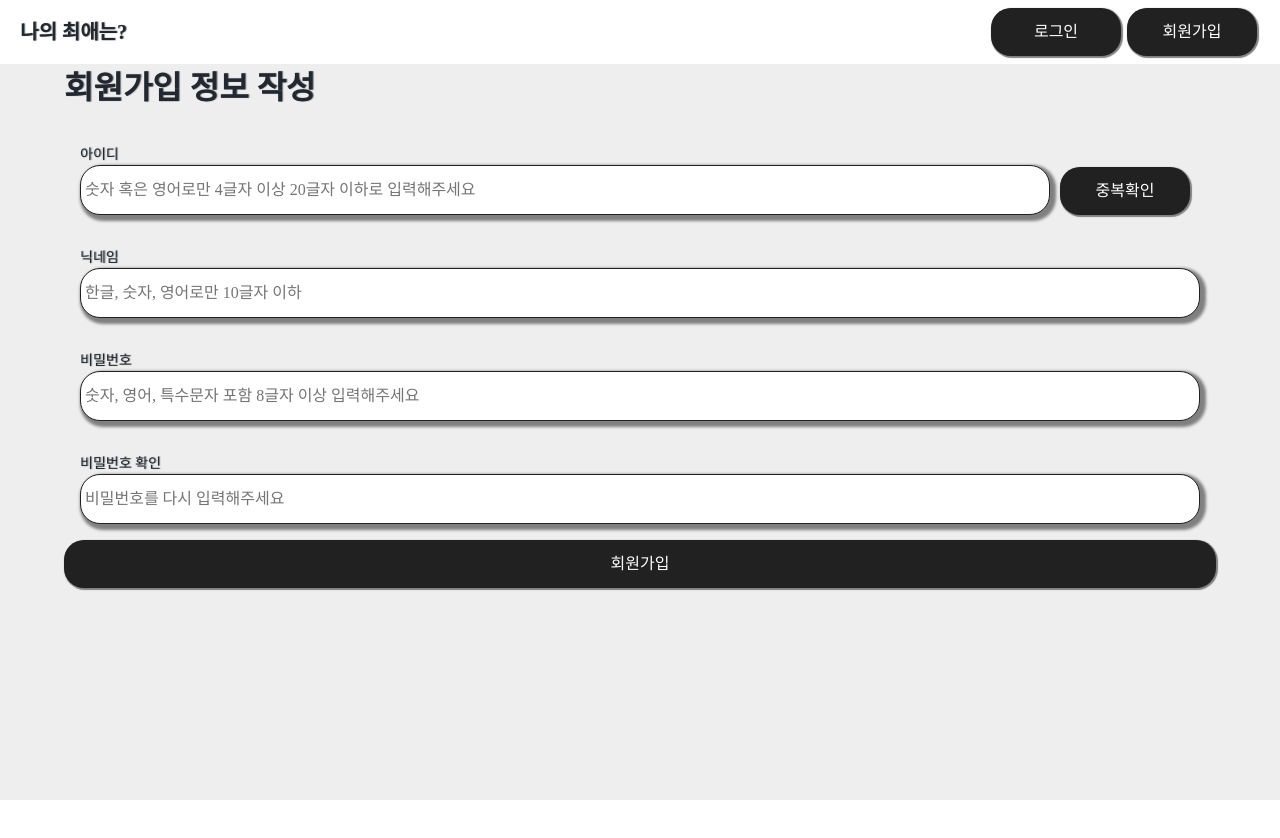
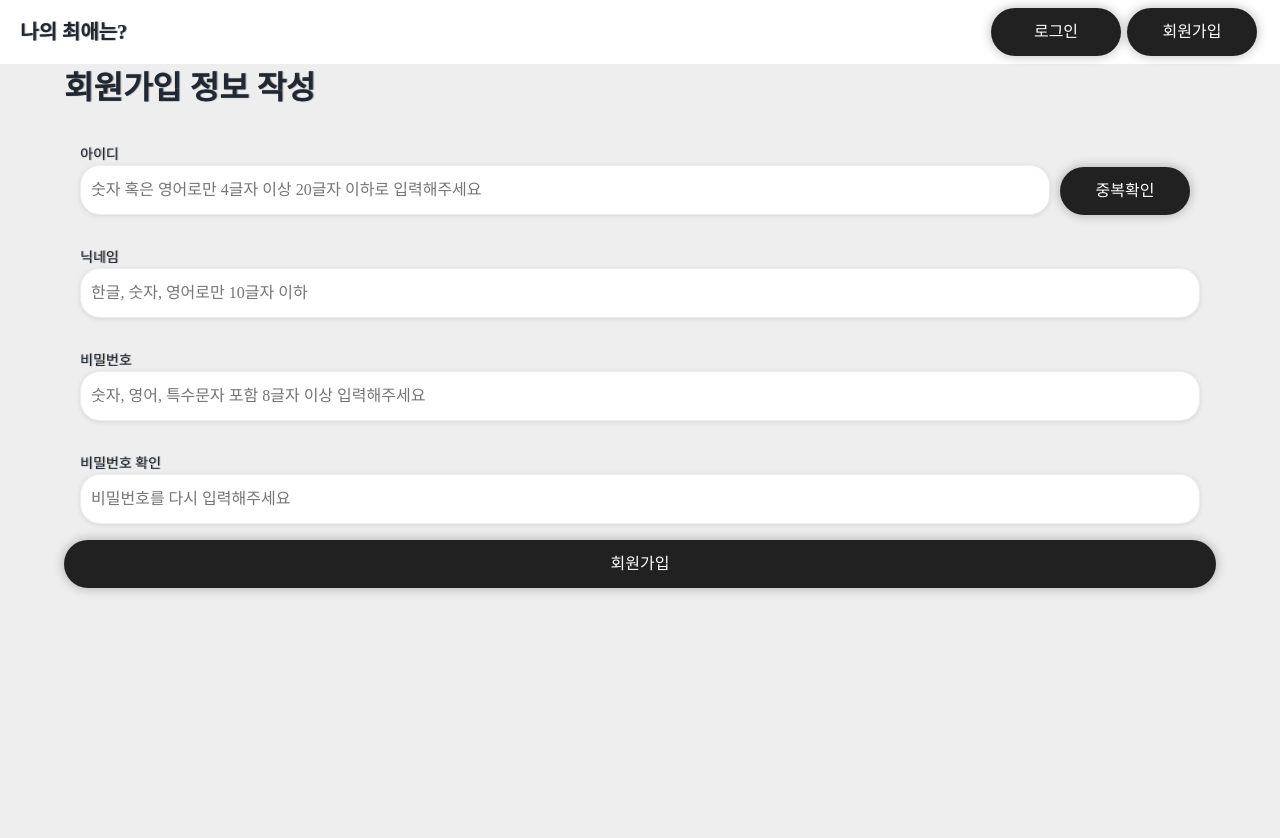
Before and after one commit to sws1552/react_mini_project, a React (Create React App) app: page /signup in a window 1280 px wide. Shown: the top 838 px of the page. Before the commit the page ends 800 px from the top, so only its background shows below. Built offline with nearby package versions, Linux system fonts and the light colour scheme; a web font is replaced by a local one.

Commit message:
중복확인 완료

```diff
--- a/src/components/Header.js
+++ b/src/components/Header.js
@@ -22,7 +22,7 @@ const Header = (props) => {
     return (
       // 로그인 되어 있을 때
       <React.Fragment>
-        <Grid padding="5px 20px" is_flex bg="#FFFFFF">
+        <Grid padding="5px 20px" margin="0px 0px 50px 0px" is_flex bg="#FFFFFF">
 
           <Grid>
             <Text margin="0px" size="20px" bold>
@@ -30,7 +30,7 @@ const Header = (props) => {
             </Text>
           </Grid>
 
-          <Grid flex_basic>
+          <Grid flex_end>
             {/* toggle 사용하면 될 듯
             내가찜한사진 클릭 > likedPostFB
             한번 더 클릭 > getPostFB*/}
@@ -61,7 +61,7 @@ const Header = (props) => {
             </Text>
           </Grid>
 
-          <Grid flex_basic>
+          <Grid flex_end>
             <Button
               radius="100px"
               width="130px"
--- a/src/elements/Button.js
+++ b/src/elements/Button.js
@@ -3,12 +3,12 @@ import styled from "styled-components";
 
 
 const Button = (props) => {
-  const { text, _onClick, is_float, children, margin, padding, width, disabled, radius, displayNone } = props;
+  const { text, _onClick, is_float, children, margin, padding, width, disabled, radius, displayNone} = props;
 
   if (is_float) {
     return (
       <React.Fragment>
-        <FloatButton onClick={_onClick}>{text? text : children}</FloatButton>
+        <FloatButton onClick={_onClick} >{text? text : children}</FloatButton>
       </React.Fragment>
     );
   }
@@ -52,14 +52,15 @@ const ElButton = styled.button`
   ${(props) => (props.radius? `border-radius: ${props.radius};` : '')}
   ${(props) => (props.margin? `margin: ${props.margin};` : '')}
   ${(props) => (props.displayNone ? 'display: none;' : "")}
-  border-radius: 20px;
+  border-radius: 30px;
   transition: 0.2s;
-  box-shadow: 1px 1px 1px 1px gray;
+  box-shadow: rgba(0,0,0,0.2) 0 0 10px 2px;
 
   :hover {
     cursor: pointer;
     background: red;
     transition: background 0.2s
+    box-shadow: rgba(0.2,0,0,0) 0 0 10px 2px;
   }
 `;
 
@@ -81,6 +82,7 @@ const FloatButton = styled.button`
   display: flex;
   justify-content: center;
   align-items: center;
+  z-index: 3;
 
   :hover {
     cursor: pointer;
--- a/src/elements/Grid.js
+++ b/src/elements/Grid.js
@@ -4,7 +4,7 @@ import isNull from "redux-actions/lib/utils/isNull";
 import styled from "styled-components";
 
 const Grid = (props) => {
-  const { is_flex, width, margin, padding, bg, children, center, _wrap, tag_flex, flex_basic, base_align} = props;
+  const { is_flex, width, margin, padding, bg, children, center, _wrap, tag_flex, flex_basic, flex_end, alignItems} = props;
 
 
   const styles = {
@@ -17,7 +17,8 @@ const Grid = (props) => {
       center: center,
       _wrap: _wrap,
       tag_flex: tag_flex,
-      base_align: base_align,
+      flex_end: flex_end,
+      alignItems: alignItems,
   };
   return (
     <React.Fragment>
@@ -30,7 +31,7 @@ Grid.defaultProps = {
   chidren: null,
   is_flex: false,
   flex_basic: false,
-  base_align: false,
+  flex_end: false,
   width: "100%",
   padding: false,
   margin: false,
@@ -38,6 +39,7 @@ Grid.defaultProps = {
   center: false,
   _wrap: null,
   tag_flex: false,
+  alignItems: '',
 };
 
 const GridBox = styled.div`
@@ -52,13 +54,14 @@ const GridBox = styled.div`
       ? `display: flex; align-items: center; justify-content: space-between;`: "")}
   ${(props) =>
     (props.flex_basic
-      ? `display: flex; align-items: center; justify-content: end`: "")}
-  ${(props) => (props.base_align ?
+      ? `display: flex; align-items: center; justify-content: center`: "")}
+  ${(props) => (props.flex_end ?
     `display: flex; align-items: flex-end; justify-content: end`: "")}
 
   ${(props) => (props.center ? `text-align: center` : '')}
   ${(props) => (props._wrap ? `flex-flow: wrap` : '')}
   ${(props) => (props.tag_flex ? `display: flex` : "" )}
+  ${(props) => (props.alignItems ? `align-items: ${props.alignItems}` : "" )}
 
 `
 
--- a/src/elements/Image.js
+++ b/src/elements/Image.js
@@ -41,7 +41,6 @@ Image.defaultProps = {
 const AspectOutter = styled.div`
     width: 100%;
     min-width: 250px;
-    // ${(props) => (props.hover? `&:hover: ba;` : '')}
 `;
 
 const AspectInner = styled.div`
@@ -53,7 +52,7 @@ const AspectInner = styled.div`
     background-position: center;
     ${(props) => (props.width? `width: ${props.width};` : '')}
     border-radius: 5%;
-    box-shadow: 3px 3px 3px 3px gray;
+    box-shadow: rgba(0, 0, 0, 0.1) 0px 1px 20px 0px;
 
 `;
 
--- a/src/elements/Input.js
+++ b/src/elements/Input.js
@@ -48,12 +48,12 @@ const ElTextarea = styled.textarea`
 
 
 const ElInput = styled.input`
-  border: 1px solid #212121;
+  border: 1px solid #eee;
   width: 100%;
-  padding: 12px 4px;
+  padding: 12px 10px;
   box-sizing: border-box;
   border-radius: 20px;
-  box-shadow: 3px 3px 3px 3px gray;
+  box-shadow: rgba(0, 0, 0, 0.1) 0px 1px 5px 0px;
 
   &:focus{
     outline: none;
--- a/src/pages/PostDetail.js
+++ b/src/pages/PostDetail.js
@@ -52,6 +52,7 @@ const PostDetail = (props) => {
 
     return (
         <React.Fragment>
+            <Container>
             <Grid padding="16px">
                 <Text margin="0px" size="36px" bold>상세페이지</Text>
             </Grid>
@@ -77,7 +78,7 @@ const PostDetail = (props) => {
                 </Grid>
             </Grid>
 
-            <Grid padding="16px" is_flex>
+            <Grid padding="16px" flex_basic>
                 <Permit>
                     <Button width="20%" displayNone={_disabled} _onClick={updatePostBtn} text="수정하기" ></Button>
                     <Button width="20%" displayNone={_disabled} _onClick={deletePostBtn} text="삭제하기" ></Button>
@@ -86,18 +87,35 @@ const PostDetail = (props) => {
                     props.history.replace('/');
                 }} text="돌아가기" ></Button>
             </Grid>
+            </Container>
         </React.Fragment>
     )
 
 
 }
 
+const Container = styled.div`
+    width: 50%;
+    margin: 0px auto 50px auto;
+    box-shadow: rgba(0, 0, 0, 0.1) 0px 1px 20px 0px;
+    padding: 30px;
+    border-radius: 20px;
+`;
+
+
 const TitleInput = styled.input`
-    border: 1px solid #212121;
-    width: 100%;
-    padding: 12px 4px;
-    box-sizing: border-box;
-    border-radius: 20px;
+border: 1px solid #eee;
+width: 100%;
+padding: 12px 10px;
+box-sizing: border-box;
+border-radius: 20px;
+box-shadow: rgba(0, 0, 0, 0.1) 0px 1px 5px 0px;
+background-color: white;
+
+&:focus{
+  outline: none;
+  box-shadow: 0 0 0 3px #9E56EB;
+}
 `;
 
 const Taginput = styled.input`
--- a/src/pages/PostList.js
+++ b/src/pages/PostList.js
@@ -38,18 +38,6 @@ const PostList = (props) => {
         }
       // }
 }, [likeButton]);
-
-  // React.useEffect(() => {
-  //   // post_list가 0일 때만 getPostFB 하는거!
-  //   // 이미 리스트 있을 때는 getPostFB 따로 안하고 기존에 있던 리덕스에서 불러옴
-  //   // if(post_list.length === 0) {
-  //       // if(!likeButton){
-  //         // dispatch(postActions.getPostFB());
-  //       // }
-  //       // else {
-  //         dispatch(likeActions.setLikeFB());
-  //       // }
-  // }, []);
 
 
   return (
@@ -95,7 +83,6 @@ const PostList = (props) => {
 
 // 카드 나타나는 전체 넓이
 const Postcards = styled.div`
-  margin-top: 30px;
 
   column-count: 4;
   column-gap: 1em;
--- a/src/pages/PostWrite.js
+++ b/src/pages/PostWrite.js
@@ -159,9 +159,10 @@ const PostWrite = (props) => {
 }
 
 const Container = styled.div`
-    width: 70%;
-    margin: auto;
-    border: 3px solid white;
+    width: 50%;
+    margin: 0px auto 50px auto;
+    // border: 1px solid white;
+    box-shadow: rgba(0, 0, 0, 0.1) 0px 1px 20px 0px;
     padding: 30px;
     border-radius: 20px;
 `;
@@ -174,7 +175,7 @@ const TagInput = styled.input`
     width: 15%;
     text-align: center;
     border-radius: 20px;
-    box-shadow: 3px 3px 3px 3px gray;
+    box-shadow: rgba(0, 0, 0, 0.1) 0px 1px 5px 0px;
     &:focus{
         outline: none;
         box-shadow: 0 0 0 3px #9E56EB;
--- a/src/pages/Signup.js
+++ b/src/pages/Signup.js
@@ -7,6 +7,7 @@ import { Text, Input, Grid, Button } from "../elements";
 import { useDispatch } from "react-redux"
 import { actionCreators as userActions } from "../redux/modules/user"
 import { idCheck, passwordCheck } from "../shared/common";
+import axios from "axios";
 
 
 const Signup = (props) => {
@@ -76,9 +77,22 @@ const Signup = (props) => {
         if (id === '') {
           window.alert('아이디를 입력 후 중복확인을 진행해주세요')
         }
-          dispatch(userActions.idCheckingFB(id));
+          // dispatch(userActions.idCheckingFB(id));
           // console.log(id)
-
+          axios.post('/api/user/check',
+            {userID:id},
+            )
+          .then(function(response) {
+            console.log(response);
+            if (response.data.msg === '가입가능') {
+              window.alert('사용 가능한 ID입니다')
+            } else if (response.data.errorMessage==="이미 있는 아이디입니다."){
+              window.alert(response.data.errorMessage)
+            };
+          })
+          .catch(function (error) {
+            console.log(error);
+          });
 
     }
 
@@ -91,7 +105,7 @@ const Signup = (props) => {
                 회원가입 정보 작성
             </Text>
 
-          <Grid padding="16px" base_align>
+          <Grid padding="16px" flex_end>
             <Input
             label="아이디"
             placeholder="숫자 혹은 영어로만 4글자 이상 20글자 이하로 입력해주세요"
--- a/src/redux/modules/user.js
+++ b/src/redux/modules/user.js
@@ -48,22 +48,22 @@ const signupFB = (id, pwd, nickname) => {
 }
 
 // 회원가입 시 아이디 중복 확인
-const idCheckingFB = (id) => {
-  axios.post('/api/user/check',
-    {userID:id},
-    )
-  .then(function(response) {
-    console.log(response);
-    if (response.data.msg === '가입가능') {
-      window.alert('사용 가능한 ID입니다')
-    } else if (response.data.errorMessage==="이미 있는 아이디입니다."){
-      window.alert(response.data.errorMessage)
-    };
-  })
-  .catch(function (error) {
-    console.log(error);
-  });
-}
+// const idCheckingFB = (id) => {
+//   axios.post('/api/user/check',
+//     {userID:id},
+//     )
+//   .then(function(response) {
+//     console.log(response);
+//     if (response.data.msg === '가입가능') {
+//       window.alert('사용 가능한 ID입니다')
+//     } else if (response.data.errorMessage==="이미 있는 아이디입니다."){
+//       window.alert(response.data.errorMessage)
+//     };
+//   })
+//   .catch(function (error) {
+//     console.log(error);
+//   });
+// }
 
 
 // 로그인 된 상태인지 확인
@@ -179,7 +179,7 @@ const actionCreators = {
     logOut,
     getUser,
     signupFB,
-    idCheckingFB,
+    // idCheckingFB,
     loginFB,
     logoutFB,
     loginCheckFB,
--- a/src/shared/App.js
+++ b/src/shared/App.js
@@ -59,7 +59,7 @@ function App() {
 
 const Background = styled.div`
 // vh,vw는 부모 상관없이 브라우저 넓이에 따라 결정
-  min-height: 100vh;
+  min-height: 120vh;
   height: 100%;
   width: 100vw;
   background-color: #eee;
```
